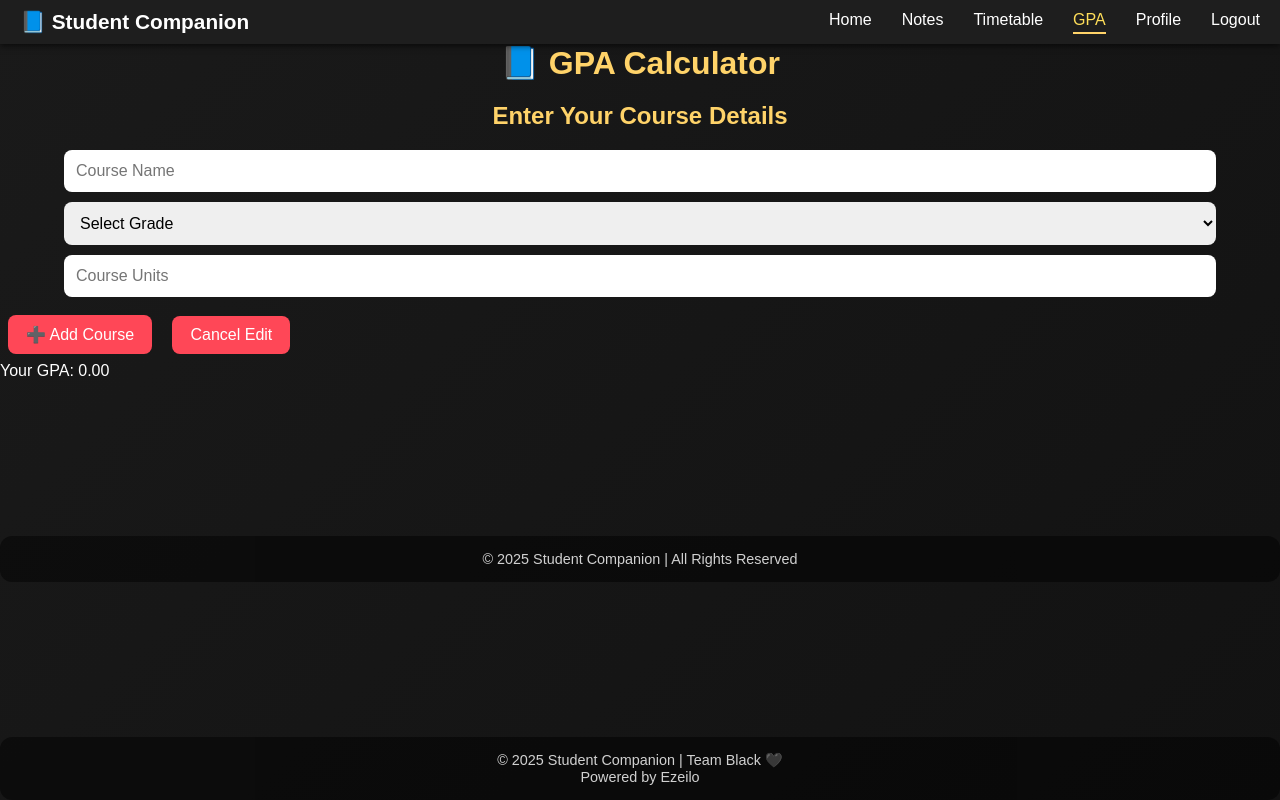
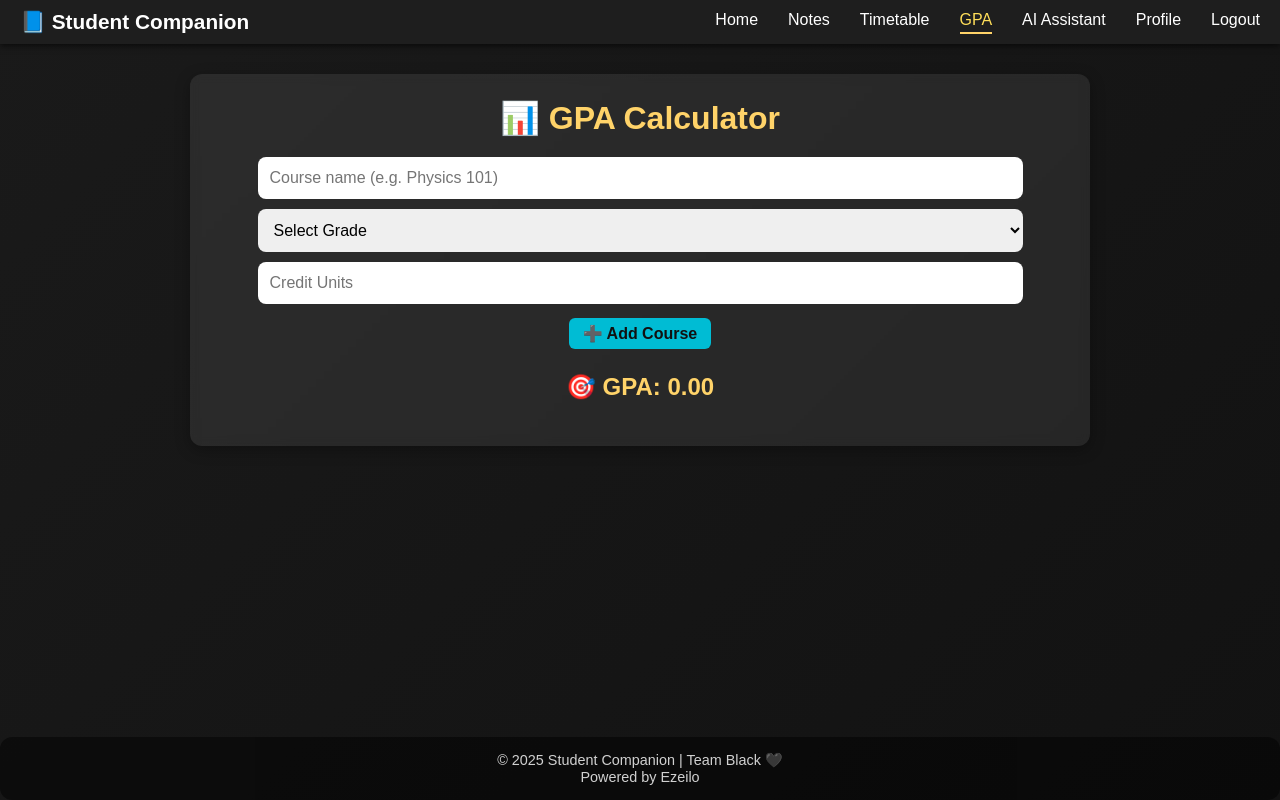
Before and after one commit to efgfdsdfdf/ezedave, a plain HTML site: page gpa.html in a window 1280 px wide. Drawn offline with Linux system fonts and the light colour scheme.

Commit message:
Update gpa.html

```diff
--- a/gpa.html
+++ b/gpa.html
@@ -1,12 +1,15 @@
 <!DOCTYPE html>
 <html lang="en">
 <head>
-  <meta charset="UTF-8">
-  <meta name="viewport" content="width=device-width, initial-scale=1.0">
-  <title>Student GPA Calculator</title>
+  <meta charset="utf-8" />
+  <meta name="viewport" content="width=device-width,initial-scale=1" />
+  <title>GPA | Student Companion</title>
   <link rel="stylesheet" href="styles.css">
+  <script src="gpa.js" defer></script>
 </head>
- <!-- Navbar -->
+
+<body>
+  <!-- Navbar -->
   <nav class="navbar">
     <div class="nav-left">📘 Student Companion</div>
     <div class="nav-right">
@@ -14,49 +17,42 @@
       <a href="notes.html">Notes</a>
       <a href="timetable.html">Timetable</a>
       <a href="gpa.html" class="active">GPA</a>
+      <a href="ai.html">AI Assistant</a>
       <a href="profile.html">Profile</a>
-      <a href="#" onclick="logout()">Logout</a>
+      <a href="#" id="logoutBtn">Logout</a>
     </div>
   </nav>
-<body>
-  <header>
-    <h1>📘 GPA Calculator</h1>
-  </header>
 
-  <main>
-    <h2>Enter Your Course Details</h2>
+  <main class="container card">
+    <h1>📊 GPA Calculator</h1>
 
     <form id="gpaForm">
-      <input type="text" id="courseName" placeholder="Course Name" required>
+      <input id="courseName" type="text" placeholder="Course name (e.g. Physics 101)" required>
 
       <select id="courseGrade" required>
         <option value="">Select Grade</option>
-        <option value="A">A (5 pts)</option>
-        <option value="B">B (4 pts)</option>
-        <option value="C">C (3 pts)</option>
-        <option value="D">D (2 pts)</option>
-        <option value="E">E (1 pt)</option>
-        <option value="F">F (0 pt)</option>
+        <option value="A">A (5)</option>
+        <option value="B">B (4)</option>
+        <option value="C">C (3)</option>
+        <option value="D">D (2)</option>
+        <option value="E">E (1)</option>
+        <option value="F">F (0)</option>
       </select>
 
-      <input type="number" id="courseUnits" placeholder="Course Units" min="1" required>
+      <input id="courseUnits" type="number" placeholder="Credit Units" min="1" max="6" required>
 
-      <button type="submit" id="addCourseBtn">➕ Add Course</button>
-      <button type="button" id="cancelCourseEditBtn">Cancel Edit</button>
+      <div style="display:flex;gap:10px;justify-content:center;margin-top:10px">
+        <button type="submit" id="addCourseBtn" class="btn">➕ Add Course</button>
+        <button type="button" id="cancelCourseEditBtn" class="btn" style="display:none;background:#6c757d">
+          Cancel Edit
+        </button>
+      </div>
     </form>
 
-    <ul id="gpaList"></ul>
+    <ul id="gpaList" style="margin-top:18px"></ul>
 
-    <div id="gpaDisplay">
-      Your GPA: <span id="gpaResult">0.00</span>
-    </div>
+    <h2 style="margin-top:20px">🎯 GPA: <span id="gpaResult">0.00</span></h2>
   </main>
-
-  <footer>
-    &copy; 2025 Student Companion | All Rights Reserved
-  </footer>
-
-  <script src="gpa.js"></script>
 
   <footer>
     <p>© 2025 Student Companion | Team Black 🖤</p>
```
